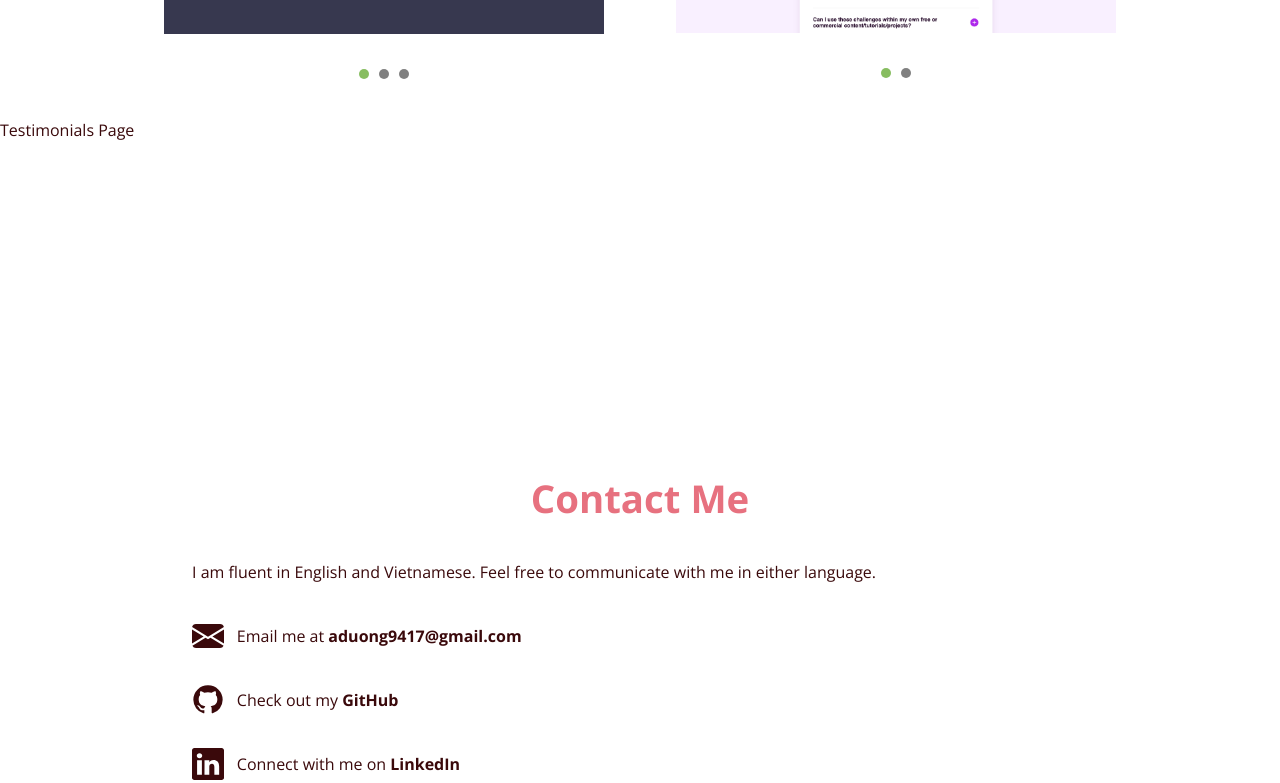
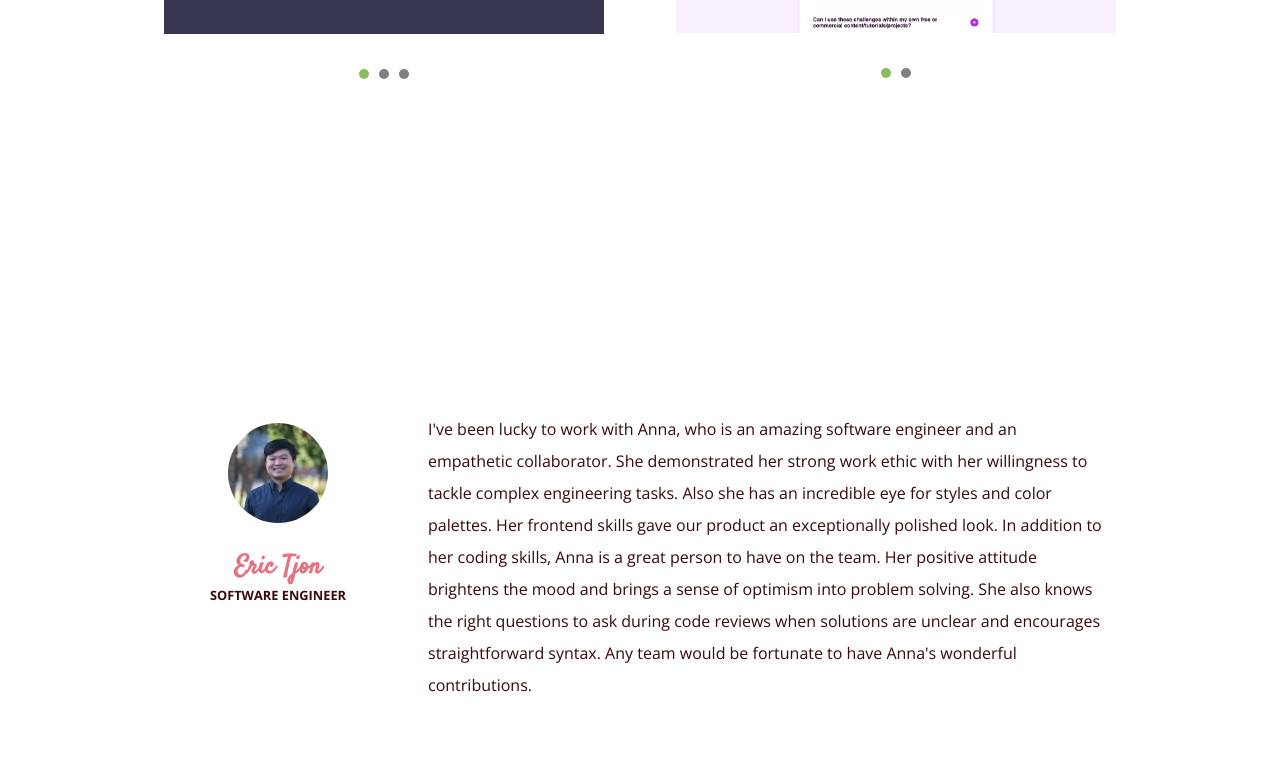
Before and after one commit to annaduong17/portfolio, a React (Create React App) app: page / in a window 1280 px wide. Shown: the part 2177-2960 px from the top of the page. Built offline with nearby package versions, Linux system fonts and the light colour scheme.

Commit message:
implement and style Testimonial

```diff
--- a/src/components/Testimonial.js
+++ b/src/components/Testimonial.js
@@ -1,6 +1,16 @@
-function Testimonial() {
+function Testimonial({ name, title, image, recommendation }) {
   return (
-    <div>testimonial</div>
+    <div className="testimonial">
+      <div className="recommender-container">
+        <img src={image} alt="avatar" />
+        <h2>{name}</h2>
+        <h3>{title}</h3>
+        </div>
+
+      <div className="recommendation-container">
+        <p>{recommendation}</p>
+      </div>
+    </div>
   );
 }
 
--- a/src/components/TestimonialsPage.js
+++ b/src/components/TestimonialsPage.js
@@ -1,4 +1,5 @@
 import Testimonial from "./Testimonial";
+import '../styles/TestimonialsPage.scss';
 
 function TestimonialsPage() {
   const testimonialsArr = [
@@ -34,7 +35,9 @@ function TestimonialsPage() {
   })
 
   return (
-    <div id="testimonials-page">Testimonials Page</div>
+    <div id="testimonials-page" className="testimonials-page page-margin page-padding">
+      <div className="testimonials">{renderedItems}</div>
+    </div>
   );
 }
 
--- a/src/styles/TestimonialsPage.scss
+++ b/src/styles/TestimonialsPage.scss
@@ -10,3 +10,63 @@ $light-gray: rgba(233, 233, 233, 0.5);
 $shadow-gray: rgb(150, 150, 150);
 $dark-gray: rgb(128, 128, 128);
 $white: #FFFFFF;
+
+.testimonial {
+  display: flex;
+  min-height: 300px;
+  background-color: rgba(255, 255, 255, 1);
+  border-radius: clamp(10px, 5vw, 20px);
+  flex-grow: 0;
+  padding: clamp(10px, 5vw, 50px);
+  margin-bottom: clamp(10px, 2vw, 30px);
+
+  img {
+    border-radius: 50%;
+  }
+}
+
+.recommender-container {
+  text-align: center;
+  min-width: 200px;
+  padding-top: clamp(10px, 2vw, 30px);
+
+
+  h2 {
+    font-family: 'Satisfy', cursive;
+    font-size: clamp(1rem, 2vw, 2rem);
+    color: $pink;
+    margin-bottom: 0px;
+  }
+
+  h3 {
+    font-size: clamp(0.75rem, 1vw, 1rem);
+    margin-top: 0;
+    text-transform: uppercase;
+  }
+}
+
+.recommendation-container {
+  padding-left: clamp(20px, 5vw, 50px);
+
+  p {
+    font-size: clamp(1rem, 1.25vw, 1.5rem);
+    line-height: 200%;
+  }
+}
+
+
+@media (max-width: 1000px) {
+  .testimonial {
+    flex-direction: column;
+  }
+
+  .recommender-container {
+    h2 {
+      font-size: clamp(1.5rem, 3vw, 3rem);
+    }
+
+    h3 {
+      font-size: clamp(0.75rem, 1vw, 1.5rem);
+    }
+  }
+}
```
